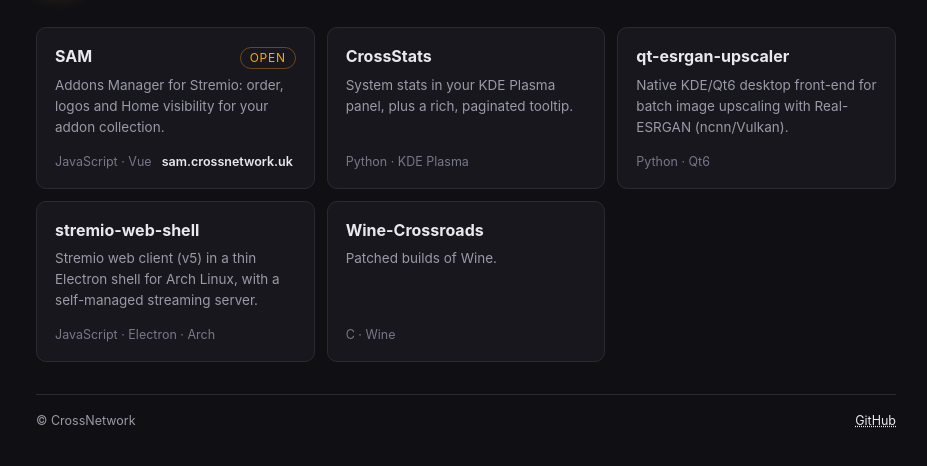
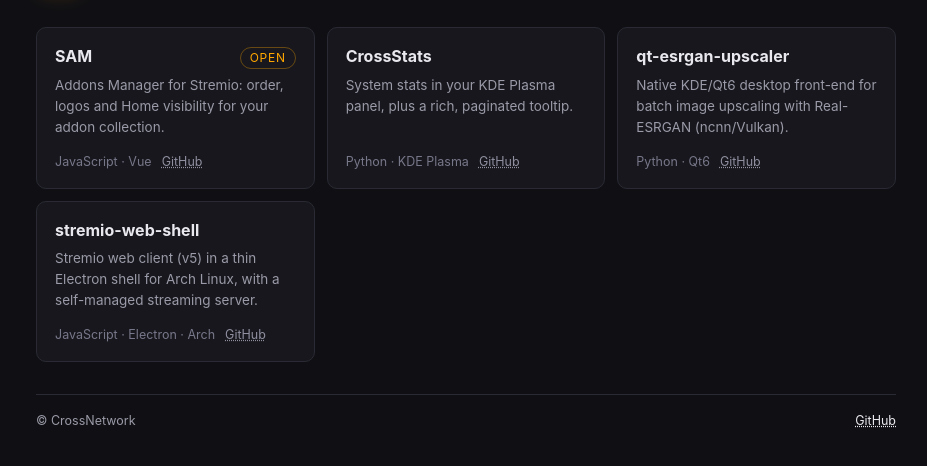
Before and after one commit to SKBlacksmith/SKBlacksmith.github.io, a plain HTML site: page index.html in a window 1280 px wide. Shown: the part 104-570 px from the top of the page, without its empty margins (174-1101 px from the left). Drawn offline with Linux system fonts and the light colour scheme.

Commit message:
Link projects to their own pages, drop the retired Wine fork

```diff
--- a/index.html
+++ b/index.html
@@ -77,6 +77,8 @@
         flex-wrap: wrap;
       }
       .meta b { color: var(--text); font-weight: 600; }
+      .meta a { color: #8f8fa0; text-decoration: underline dotted; }
+      .meta a:hover { color: var(--text); }
       .live {
         font-size: 12px;
         letter-spacing: 0.06em;
@@ -117,47 +119,50 @@
         <li>
           <div class="card">
             <div class="row">
-              <h2><a href="https://github.com/SKBlacksmith/sam">SAM</a></h2>
+              <h2><a href="https://sam-repo.crossnetwork.uk">SAM</a></h2>
               <a class="live" href="https://sam.crossnetwork.uk">Open</a>
             </div>
             <p>Addons Manager for Stremio: order, logos and Home visibility for your addon collection.</p>
-            <div class="meta"><span>JavaScript · Vue</span><span><b>sam.crossnetwork.uk</b></span></div>
+            <div class="meta">
+              <span>JavaScript · Vue</span>
+              <a href="https://github.com/SKBlacksmith/sam">GitHub</a>
+            </div>
           </div>
         </li>
         <li>
           <div class="card">
             <div class="row">
-              <h2><a href="https://github.com/SKBlacksmith/CrossStats">CrossStats</a></h2>
+              <h2><a href="https://crossstats-repo.crossnetwork.uk">CrossStats</a></h2>
             </div>
             <p>System stats in your KDE Plasma panel, plus a rich, paginated tooltip.</p>
-            <div class="meta"><span>Python · KDE Plasma</span></div>
+            <div class="meta">
+              <span>Python · KDE Plasma</span>
+              <a href="https://github.com/SKBlacksmith/CrossStats">GitHub</a>
+            </div>
           </div>
         </li>
         <li>
           <div class="card">
             <div class="row">
-              <h2><a href="https://github.com/SKBlacksmith/qt-esrgan-upscaler">qt-esrgan-upscaler</a></h2>
+              <h2><a href="https://qt-esrgan-upscaler-repo.crossnetwork.uk">qt-esrgan-upscaler</a></h2>
             </div>
             <p>Native KDE/Qt6 desktop front-end for batch image upscaling with Real-ESRGAN (ncnn/Vulkan).</p>
-            <div class="meta"><span>Python · Qt6</span></div>
+            <div class="meta">
+              <span>Python · Qt6</span>
+              <a href="https://github.com/SKBlacksmith/qt-esrgan-upscaler">GitHub</a>
+            </div>
           </div>
         </li>
         <li>
           <div class="card">
             <div class="row">
-              <h2><a href="https://github.com/SKBlacksmith/stremio-web-shell">stremio-web-shell</a></h2>
+              <h2><a href="https://stremio-web-shell-repo.crossnetwork.uk">stremio-web-shell</a></h2>
             </div>
             <p>Stremio web client (v5) in a thin Electron shell for Arch Linux, with a self-managed streaming server.</p>
-            <div class="meta"><span>JavaScript · Electron · Arch</span></div>
-          </div>
-        </li>
-        <li>
-          <div class="card">
-            <div class="row">
-              <h2><a href="https://github.com/SKBlacksmith/Wine-Crossroads">Wine-Crossroads</a></h2>
+            <div class="meta">
+              <span>JavaScript · Electron · Arch</span>
+              <a href="https://github.com/SKBlacksmith/stremio-web-shell">GitHub</a>
             </div>
-            <p>Patched builds of Wine.</p>
-            <div class="meta"><span>C · Wine</span></div>
           </div>
         </li>
       </ul>
```
